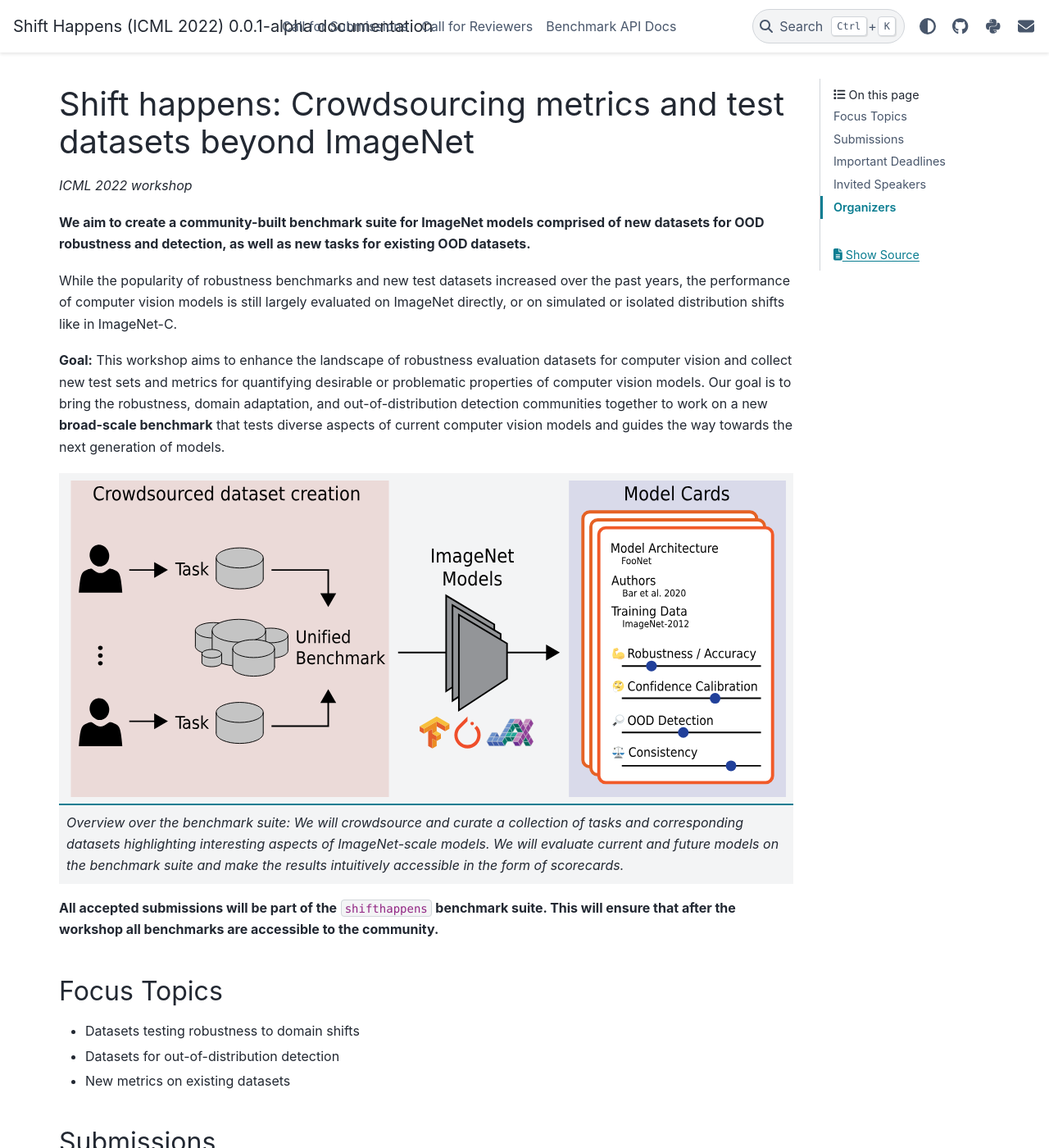
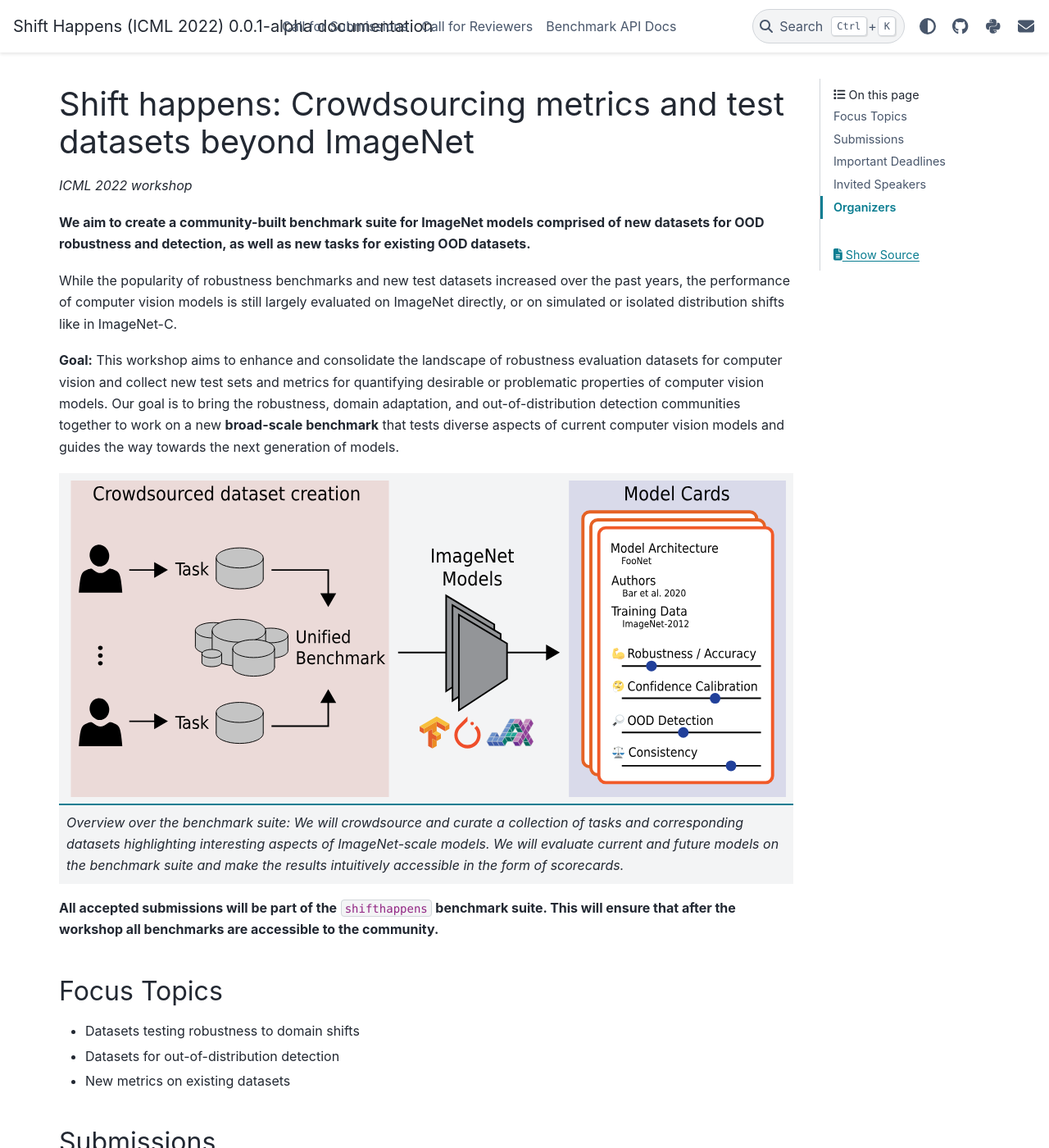
Before and after one commit to shift-happens-benchmark/icml-2022, a Sphinx documentation site: the page built from docs/source/index.rst, in a window 1280 px wide and 1400 px high. Shown: the whole window at 82% size. Built offline with Sphinx 7.4.7 and the PyData theme 0.15.4, drawn with Linux system fonts in a browser that asks for light colours; some of the changed text lies outside the part shown.

```diff
--- a/docs/source/index.rst
+++ b/docs/source/index.rst
@@ -12,7 +12,7 @@
 is still largely evaluated on ImageNet directly, or on simulated or
 isolated distribution shifts like in ImageNet-C.
 
-**Goal:** This workshop aims to enhance the landscape of robustness evaluation datasets for
+**Goal:** This workshop aims to enhance and consolidate the landscape of robustness evaluation datasets for
 computer vision and collect new test sets and metrics for quantifying desirable or problematic
 properties of computer vision models. Our goal is to bring the robustness, domain
 adaptation, and out-of-distribution detection communities together to work on a new
```
Also changed, not shown: other parts of docs/source/index.rst (+1 -0 lines).
